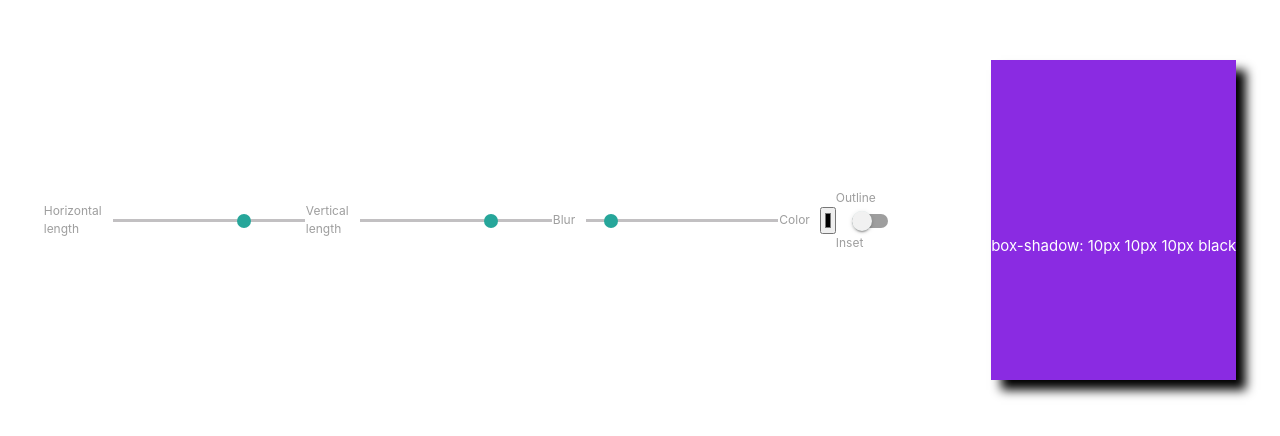
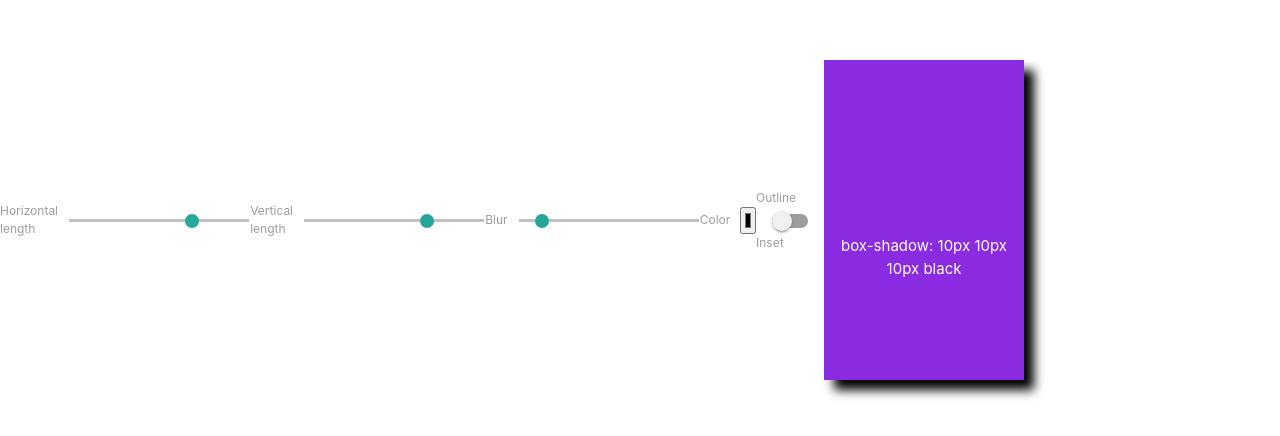
Before and after one commit to Shakeelkhuhro/Box-Shadow-Generator, a React (Create React App) app: page / in a window 1280 px wide. Shown: the part 180-616 px from the top of the page. Built offline with nearby package versions, Linux system fonts and the light colour scheme.

Commit message:
commited

```diff
--- a/src/App.css
+++ b/src/App.css
@@ -43,7 +43,7 @@
 }
 
 @media (min-width: 767px) {
-  .box {
-    width: 100%;
+  .App {
+    width: 80%;
   }
 }
```
